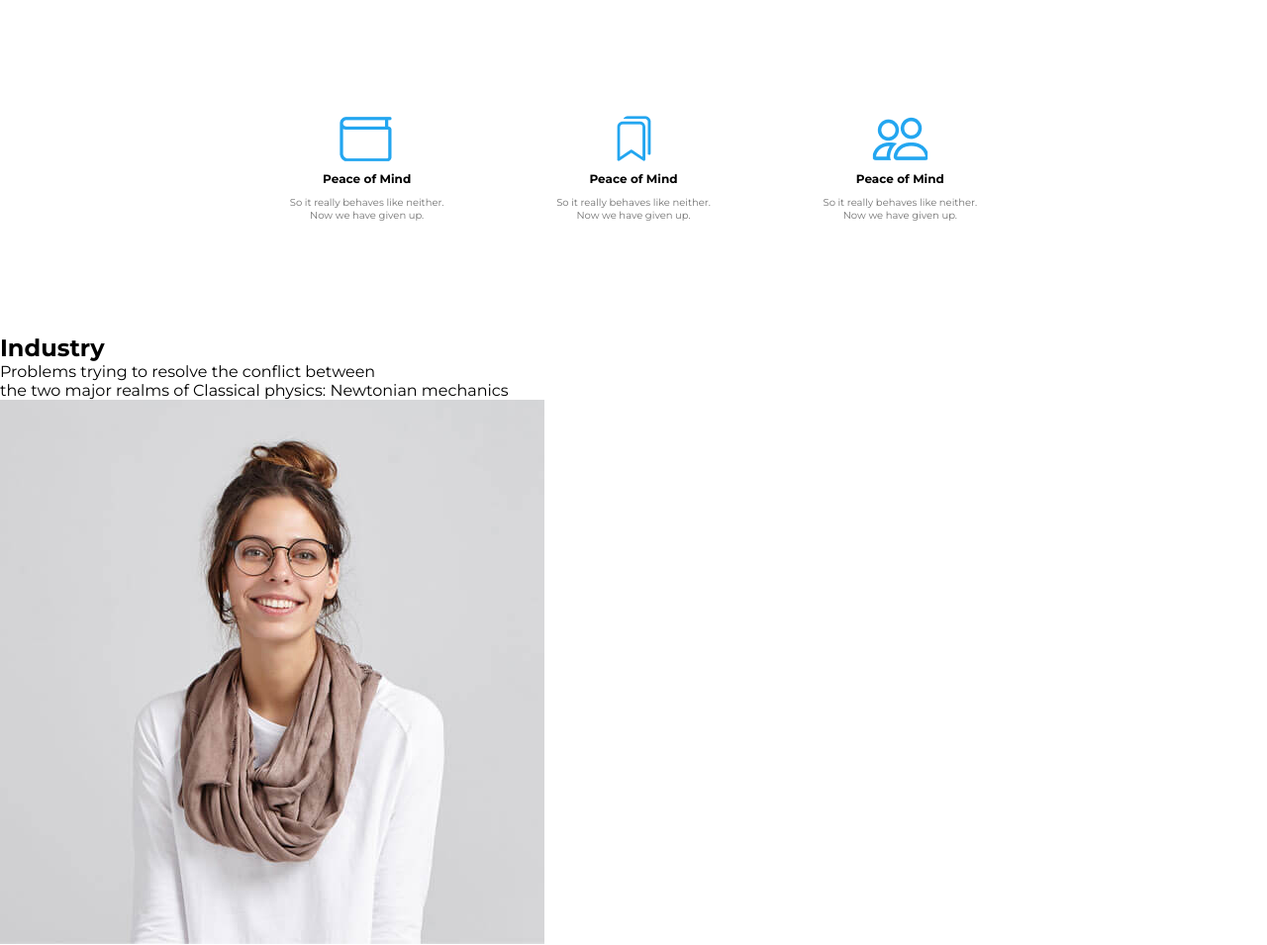
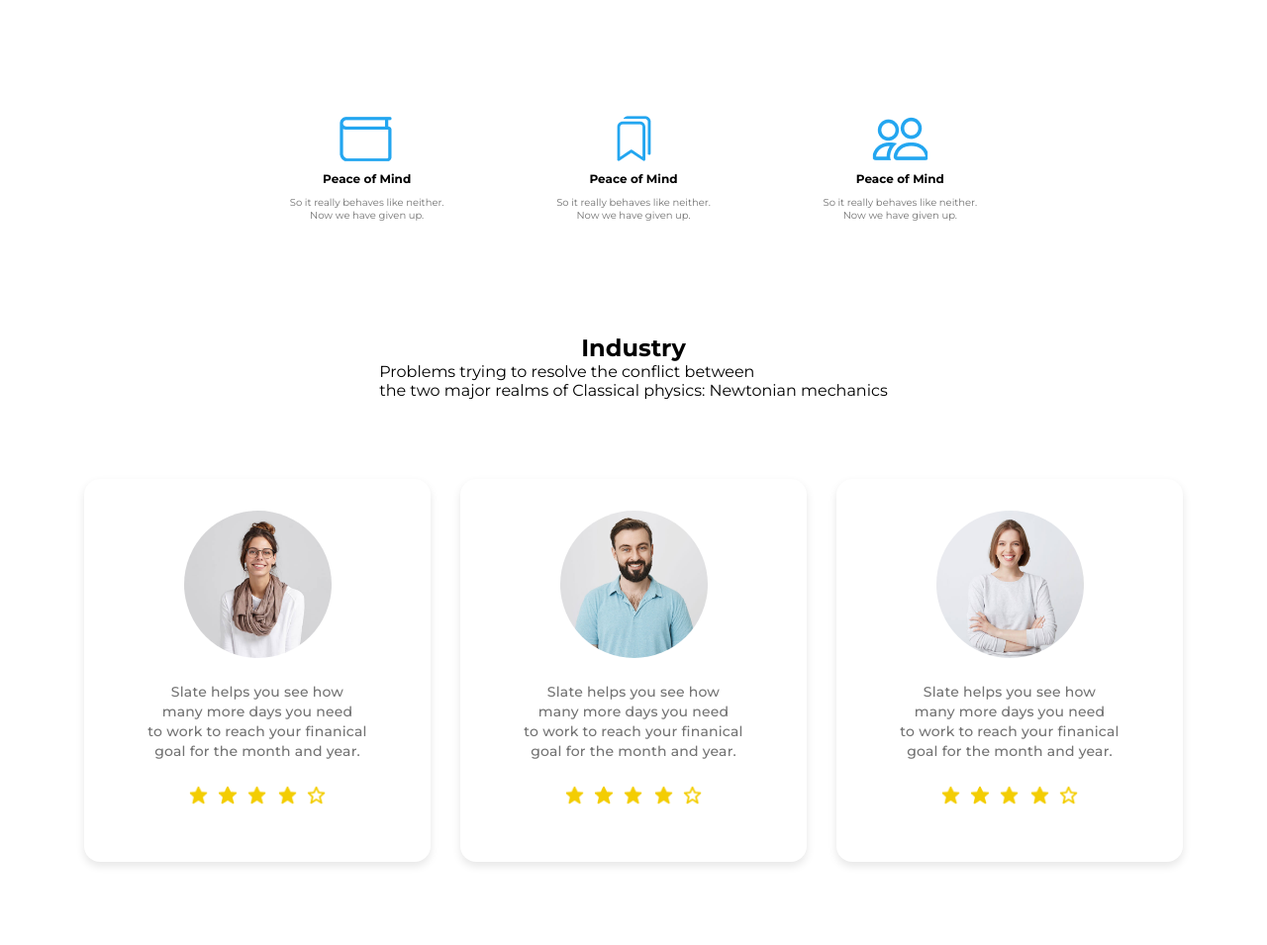
Before and after one commit to Urado-123/ZharkovTask1, a plain HTML site: page index.html in a window 1280 px wide. Shown: the part 675-1630 px from the top of the page at 99% size. Drawn offline with Linux system fonts and the light colour scheme.

Commit message:
new files
завершил секцию industry

```diff
--- a/assets/style.css
+++ b/assets/style.css
@@ -187,3 +187,79 @@ nav ul li a{
   font-size: 10px;
   font-weight: medium;
 }
+
+.industry {
+ width: 100%;
+ height: 800px;
+ display: flex;
+ flex-direction: column;
+
+}
+
+
+
+ .industry h2  {
+  display: flex;
+  align-items: center;
+  justify-content: center;
+ }
+.industry p {
+  display: flex;
+  align-items: center;
+  justify-content: center;
+
+}
+
+.cards-yes {
+  width: 100%
+  height: 380px;
+  display: flex;
+  align-items: center;
+  justify-content: center;
+  gap: 30px;
+  margin-top: 80px;
+
+}
+
+.card {
+  background-color: white;
+  border-radius: 16px;
+  padding: 32px;
+  width: 350px;
+  text-align: center;
+  box-shadow: 0 4px 8px rgba(0, 0, 0, 0.1);
+}
+.card-image {
+  width: 149px;
+  height: 149px;
+  border-radius: 50%;
+  margin: 0 auto 24px;
+  overflow: hidden;
+}
+
+.card-image img {
+  width: 100%;
+  height: 100%;
+  object-fit: cover;
+}
+
+.card-text {
+  color: #737373;
+  font-size: 14px;
+  line-height: 20px;
+  letter-spacing: 0.2px;
+  margin-bottom: 24px;
+  font-weight: 500;
+}
+
+.card-stars {
+  display: flex;
+  justify-content: center;
+  gap: 8px;
+  margin-bottom: 24px;
+}
+
+.card-stars img {
+  width: 22px;
+  height: 22px;
+}
```
